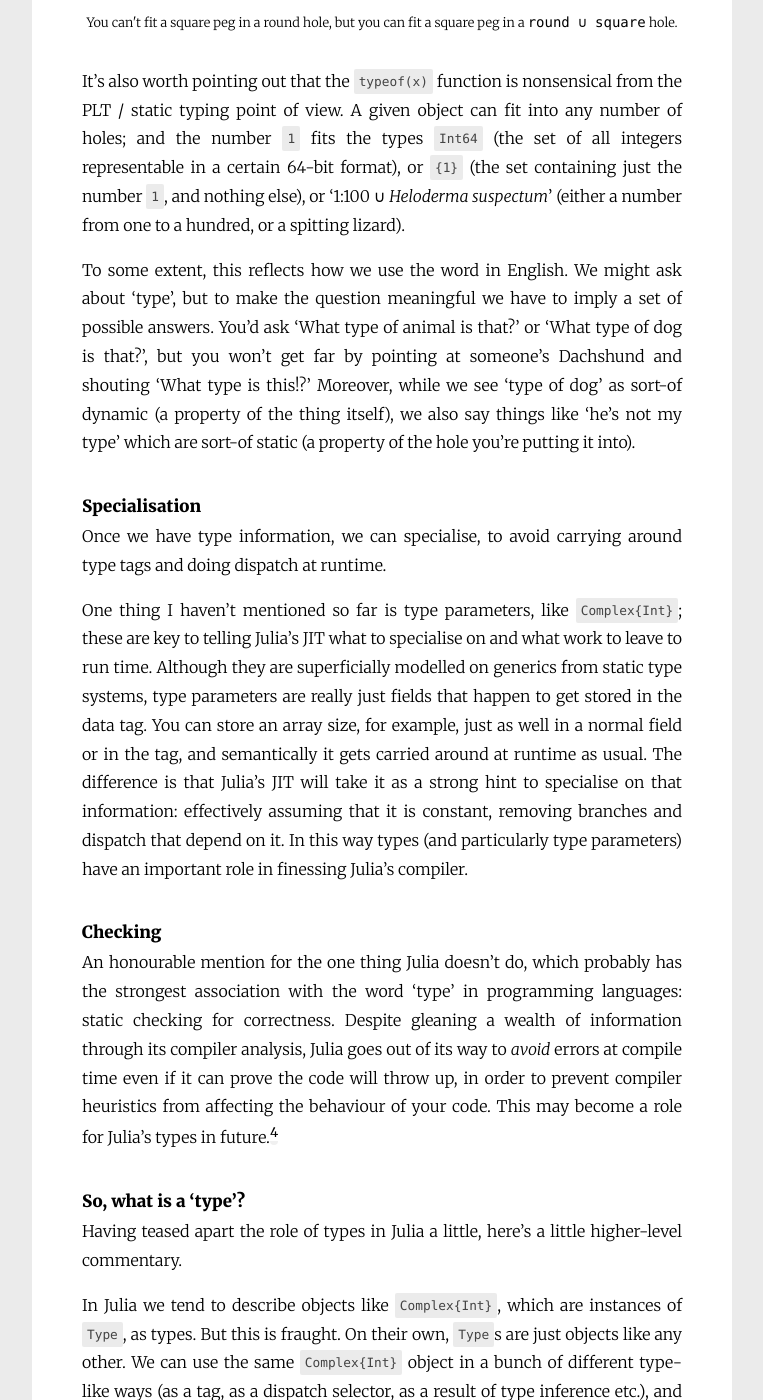
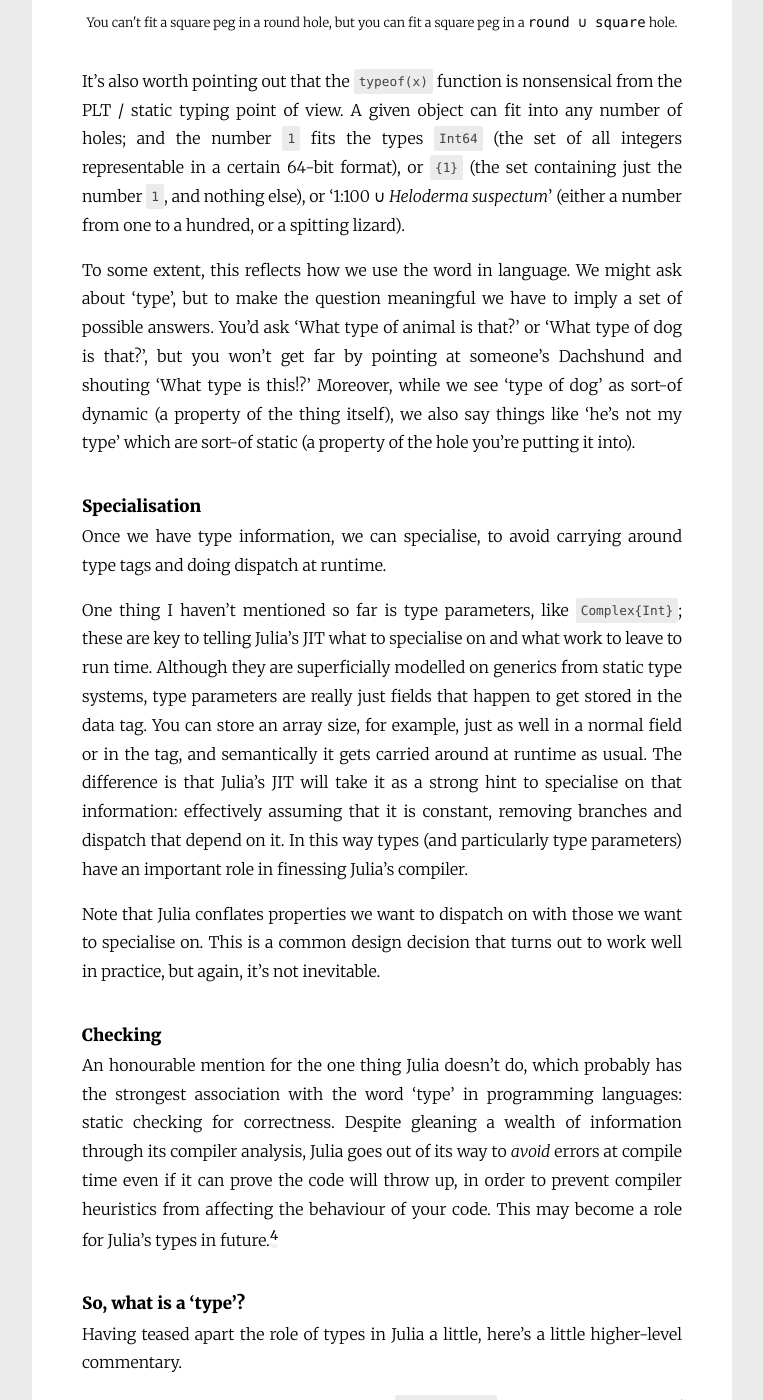
Before and after one commit to MikeInnes/mikeinnes.github.io, a Jekyll site: the page built from _posts/2020-05-19-types.md, in a window 1280 px wide and 1400 px high, scrolled down 3403 px. Shown: the whole window, without its empty margins (258-1021 px from the left). Built offline with Jekyll 4.4.1, drawn with Linux system fonts in a browser that asks for light colours; nearby versions of some CDN libraries; some of the changed text lies outside the part shown.

Commit message:
wording tweaks

````diff
--- a/_posts/2020-05-19-types.md
+++ b/_posts/2020-05-19-types.md
@@ -55,7 +55,7 @@ struct Complex
 end
 ```
 
-We know this creates a tag, a constructor that creates objects with that tag from two floats, and a selector which matches that tag. But it also defines a [composite data type](https://en.wikipedia.org/wiki/Composite_data_type) made of two floating point values, associated with the tag. This is important because we (and Julia) can predict how an object will be represented in memory from the tag – heap memory layout doesn’t depend on type inference. For example, the size of this object in bytes is `sizeof(Complex) == 16`. This feels fairly obvious, especially given the resemblance to C structs, but isn’t as inevitable as it seems.
+We know this creates a tag, a constructor that creates objects with that tag from two floats, and a selector which matches those objects. But it also defines a [composite data type](https://en.wikipedia.org/wiki/Composite_data_type) made of two floating point values, associated with the tag. This is important because we (and Julia) can predict how an object will be represented in memory from the tag – heap memory layout doesn’t depend on type inference. For example, the size of this object in bytes is `sizeof(Complex) == 16`. This feels fairly obvious, especially given the resemblance to C structs, but certainly isn't inevitable.
 
 
 ## Type Inference
@@ -73,7 +73,7 @@ I want to emphasise the difference between (static) types and tags. If you have
 
 It’s also worth pointing out that the `typeof(x)` function is nonsensical from the PLT / static typing point of view. A given object can fit into any number of holes; and the number `1` fits the types `Int64` (the set of all integers representable in a certain 64-bit format), or `{1}` (the set containing just the number `1`, and nothing else), or ‘1:100 ∪ _Heloderma suspectum_’ (either a number from one to a hundred, or a spitting lizard).
 
-To some extent, this reflects how we use the word in English. We might ask about ‘type’, but to make the question meaningful we have to imply a set of possible answers. You’d ask ‘What type of animal is that?’ or ‘What type of dog is that?’, but you won’t get far by pointing at someone’s Dachshund and shouting ‘What type is this!?’ Moreover, while we see ‘type of dog’ as sort-of dynamic (a property of the thing itself), we also say things like ‘he’s not my type’ which are sort-of static (a property of the hole you’re putting it into).
+To some extent, this reflects how we use the word in language. We might ask about ‘type’, but to make the question meaningful we have to imply a set of possible answers. You’d ask ‘What type of animal is that?’ or ‘What type of dog is that?’, but you won’t get far by pointing at someone’s Dachshund and shouting ‘What type is this!?’ Moreover, while we see ‘type of dog’ as sort-of dynamic (a property of the thing itself), we also say things like ‘he’s not my type’ which are sort-of static (a property of the hole you’re putting it into).
 
 
 ## Specialisation
@@ -81,6 +81,8 @@ To some extent, this reflects how we use the word in English. We might ask about
 Once we have type information, we can specialise, to avoid carrying around type tags and doing dispatch at runtime.
 
 One thing I haven’t mentioned so far is type parameters, like `Complex{Int}`; these are key to telling Julia’s JIT what to specialise on and what work to leave to run time. Although they are superficially modelled on generics from static type systems, type parameters are really just fields that happen to get stored in the data tag. You can store an array size, for example, just as well in a normal field or in the tag, and semantically it gets carried around at runtime as usual. The difference is that Julia’s JIT will take it as a strong hint to specialise on that information: effectively assuming that it is constant, removing branches and dispatch that depend on it. In this way types (and particularly type parameters) have an important role in finessing Julia's compiler.
+
+Note that Julia conflates properties we want to dispatch on with those we want to specialise on. This is a common design decision that turns out to work well in practice, but again, it's not inevitable.
 
 ## Checking
 
@@ -91,7 +93,7 @@ An honourable mention for the one thing Julia doesn’t do, which probably has t
 
 Having teased apart the role of types in Julia a little, here’s a little higher-level commentary.
 
-In Julia we tend to describe objects like `Complex{Int}`, which are instances of `Type`, as types. But this is fraught. On their own, `Type`s are just objects like any other. We can use the same `Complex{Int}` object in a bunch of different type-like ways (as a tag, as a dispatch selector, as a result of type inference etc.), and indeed in some non-type-like-ways (as a constructor function, or by printing it). But some ‘types’ are only used as dispatch selectors (there is no `x` for which `typeof(x) == AbstractArray{T} where T<:Integer`) and some are only used as compile time annotations (there is no `x` for which `typeof(x) == Const(1)`). In fact, some of Julia’s static type assignments (like `Const`) are not even `Type`s! This definition of ‘type’ is at best very Julia-specific, and doesn’t even cover its own use of types completely.
+In Julia we tend to describe objects like `Complex{Int}`, which are instances of `Type`, as types. But this is fraught. On their own, `Type`s are just objects like any other. We can use the same `Complex{Int}` object in a bunch of different type-like ways (as a tag, as a dispatch selector, as a result of type inference etc), and indeed in some non-type-like-ways (as a constructor function, or by printing it). But some ‘types’ are only used as dispatch selectors (there is no `x` for which `typeof(x) == AbstractArray{T} where T<:Integer`) and some are only used as compile time annotations (there is no `x` for which `typeof(x) == Const(1)`). In fact, some of Julia’s static type assignments (like `Const`) are not even `Type`s! This definition of ‘type’ is at best very Julia-specific, and doesn’t even cover its own use of types completely.
 
 These issues are not unique to Julia. Every language I can think of tangles these ideas together in its own way. C’s `struct` primarily defines a fixed data layout, giving no dispatch options and creating no runtime-accessible objects. Java’s `class` gives no options for data layout; used as a type annotation, a class includes its sub-classes, allowing for dispatch and leaving it wide open what will be present at runtime. All C and Java's definitions have in common is that they define a compile-time name that can be used for type checking, which is the one thing Julia’s `struct` _doesn’t_ do.
 
````
